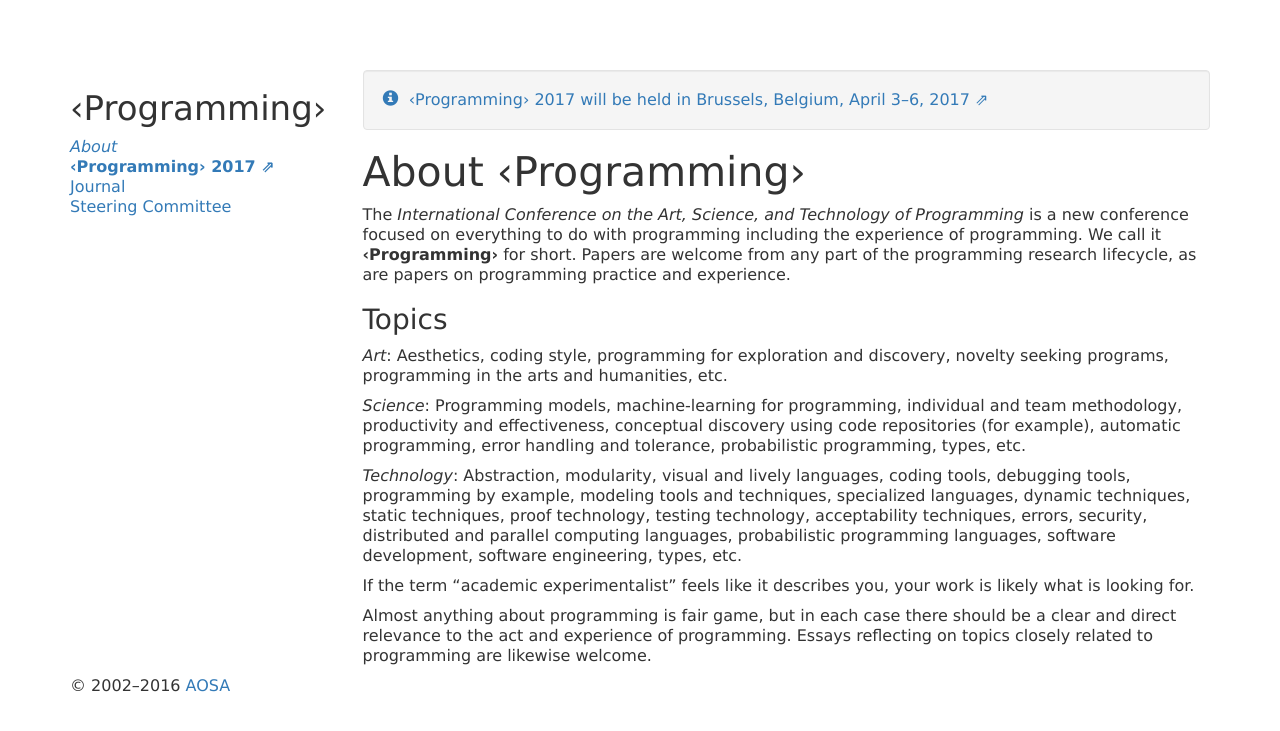
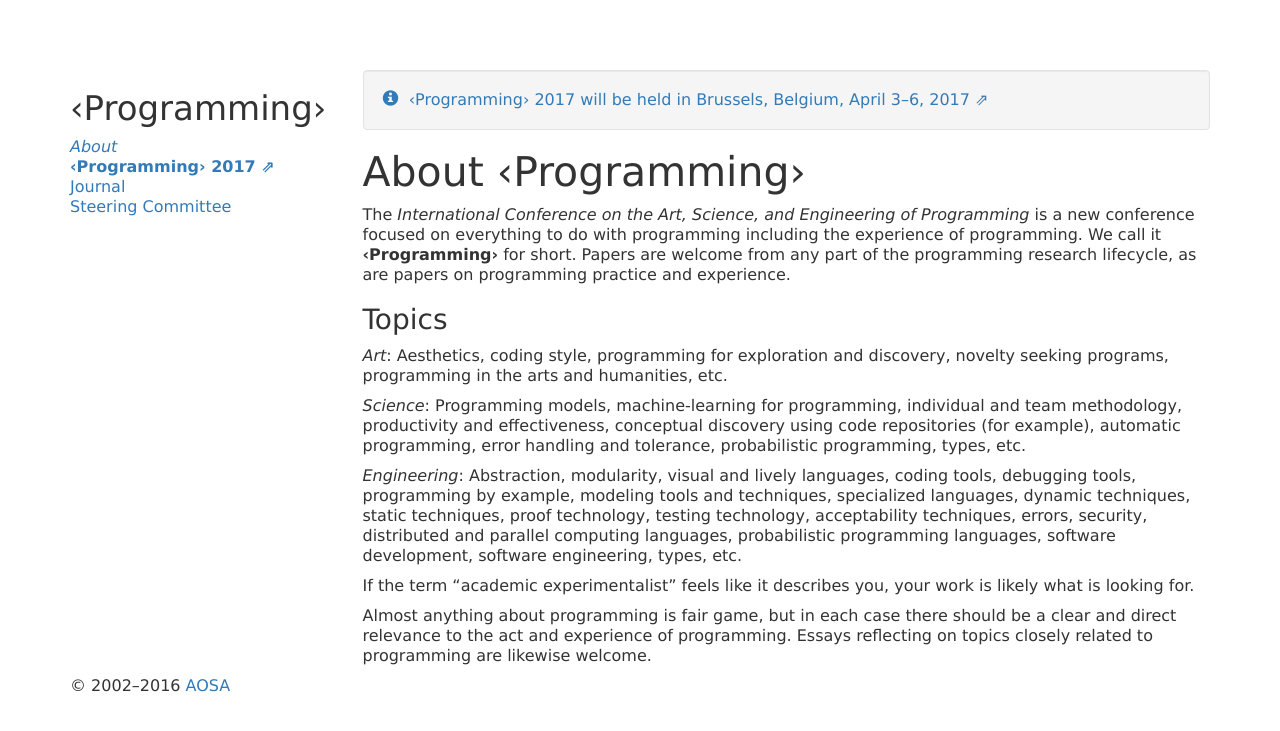
Before and after one commit to programming-conference/programming-conference.github.io, a Jekyll site: the page built from index.markdown, in a window 1280 px wide. Shown: the top 731 px of the page. Built offline with Jekyll 4.4.1, drawn with Linux system fonts in a browser that asks for light colours; nearby versions of some CDN libraries.

Commit message:
Technology -> Engineering

```diff
--- a/index.markdown
+++ b/index.markdown
@@ -5,7 +5,7 @@ order: 100
 
 ---
 
-The _International Conference on the Art, Science, and Technology of Programming_ is a new conference focused on everything to do with programming including the experience of programming. We call it **‹Programming›** for short. Papers are welcome from any part of the programming research lifecycle, as are papers on programming practice and experience.
+The _International Conference on the Art, Science, and Engineering of Programming_ is a new conference focused on everything to do with programming including the experience of programming. We call it **‹Programming›** for short. Papers are welcome from any part of the programming research lifecycle, as are papers on programming practice and experience.
 
 
 ### Topics
@@ -13,7 +13,7 @@ _Art_: Aesthetics, coding style, programming for exploration and discovery, nove
 
 _Science_: Programming models, machine-learning for programming, individual and team methodology, productivity and effectiveness, conceptual discovery using code repositories (for example), automatic programming, error handling and tolerance, probabilistic programming, types, etc.
 
-_Technology_: Abstraction, modularity, visual and lively languages, coding tools, debugging tools, programming by example, modeling tools and techniques, specialized languages, dynamic techniques, static techniques, proof technology, testing technology, acceptability techniques, errors, security, distributed and parallel computing languages, probabilistic programming languages, software development, software engineering, types, etc.
+_Engineering_: Abstraction, modularity, visual and lively languages, coding tools, debugging tools, programming by example, modeling tools and techniques, specialized languages, dynamic techniques, static techniques, proof technology, testing technology, acceptability techniques, errors, security, distributed and parallel computing languages, probabilistic programming languages, software development, software engineering, types, etc.
 
 If the term “academic experimentalist” feels like it describes you, your work is likely what <Programming> is looking for.
 
```
